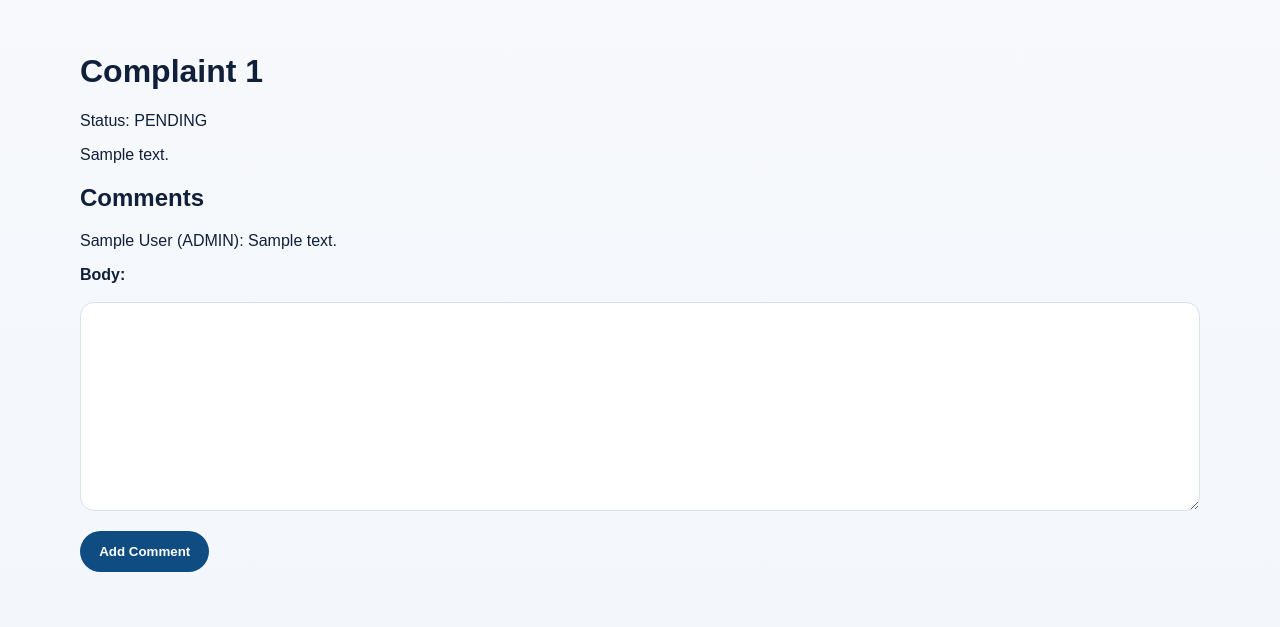
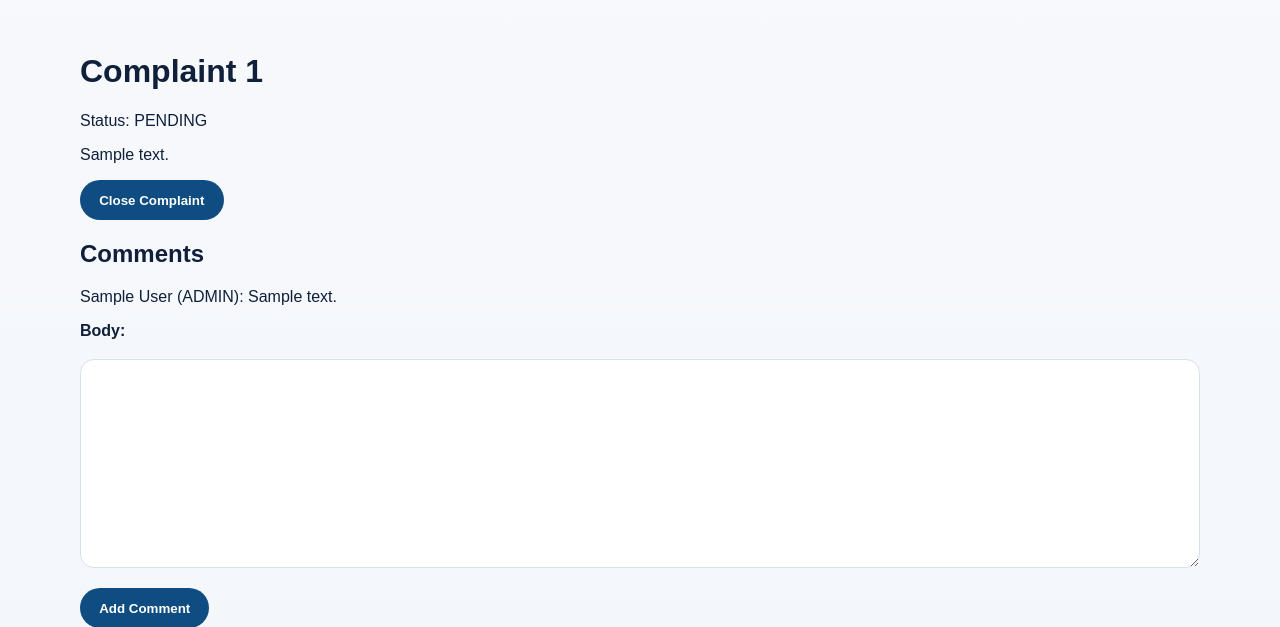
Before and after one commit to DocHoax/university_facility_management, a Django app: page /complaints/1/ in a window 1280 px wide. Shown: the part 85-712 px from the top of the page. Run offline with Django 5.2, Linux system fonts and the light colour scheme; a user stored in the database is signed in; tables that the repository leaves empty hold one stand-in row (values such as "Sample post").

Commit message:
feat: Implement complaint closing functionality with admin access and update templates
Co-authored-by: Copilot <copilot@github.com>

```diff
--- a/complaints/urls.py
+++ b/complaints/urls.py
@@ -8,6 +8,7 @@ from complaints.views import (
     category_list_view,
     complaint_track_view,
     complaint_status_update_view,
+    complaint_close_view,
 )
 
 app_name = "complaints"
@@ -19,5 +20,6 @@ urlpatterns = [
     path("create/", complaint_create_view, name="create"),
     path("<str:ticket_id>/assign/", complaint_assign_view, name="assign"),
     path("<str:ticket_id>/status/", complaint_status_update_view, name="status-update"),
+    path("<str:ticket_id>/close/", complaint_close_view, name="close"),
     path("<str:ticket_id>/", complaint_detail_view, name="detail"),
 ]
--- a/complaints/views.py
+++ b/complaints/views.py
@@ -168,6 +168,22 @@ def complaint_status_update_view(request, ticket_id):
 
 
 @login_required
+def complaint_close_view(request, ticket_id):
+    if not _is_admin(request.user):
+        return HttpResponseForbidden("Only administrators can close complaints.")
+
+    complaint = get_object_or_404(Complaint, ticket_id=ticket_id)
+    complaint.status = ComplaintStatus.CLOSED
+    complaint.date_resolved = complaint.date_resolved or timezone.now()
+    complaint.save(update_fields=["status", "date_resolved"])
+    _notify(complaint.user, f"Complaint {complaint.ticket_id} closed", "Your complaint has been closed by the administrator.")
+    if hasattr(complaint, "assignment"):
+        _notify(complaint.assignment.assigned_to, f"Complaint {complaint.ticket_id} closed", "The complaint has been closed by the administrator.")
+    messages.success(request, "Complaint closed successfully.")
+    return redirect("complaints:detail", ticket_id=ticket_id)
+
+
+@login_required
 def category_list_view(request):
     if not _is_admin(request.user):
         return HttpResponseForbidden("Only administrators can manage categories.")
--- a/templates/complaints/detail.html
+++ b/templates/complaints/detail.html
@@ -3,6 +3,9 @@
 <h1>Complaint {{ complaint.ticket_id }}</h1>
 <p>Status: {{ complaint.status }}</p>
 <p>{{ complaint.description }}</p>
+{% if user.role == 'ADMIN' and complaint.status != 'CLOSED' %}
+<form method="post" action="{% url 'complaints:close' complaint.ticket_id %}">{% csrf_token %}<button type="submit">Close Complaint</button></form>
+{% endif %}
 <h2>Comments</h2>
 {% for comment in complaint.comments.all %}
 <p>{{ comment.author }}: {{ comment.body }}</p>
```
Also changed, not shown: complaints/tests.py (+8 -0 lines).
